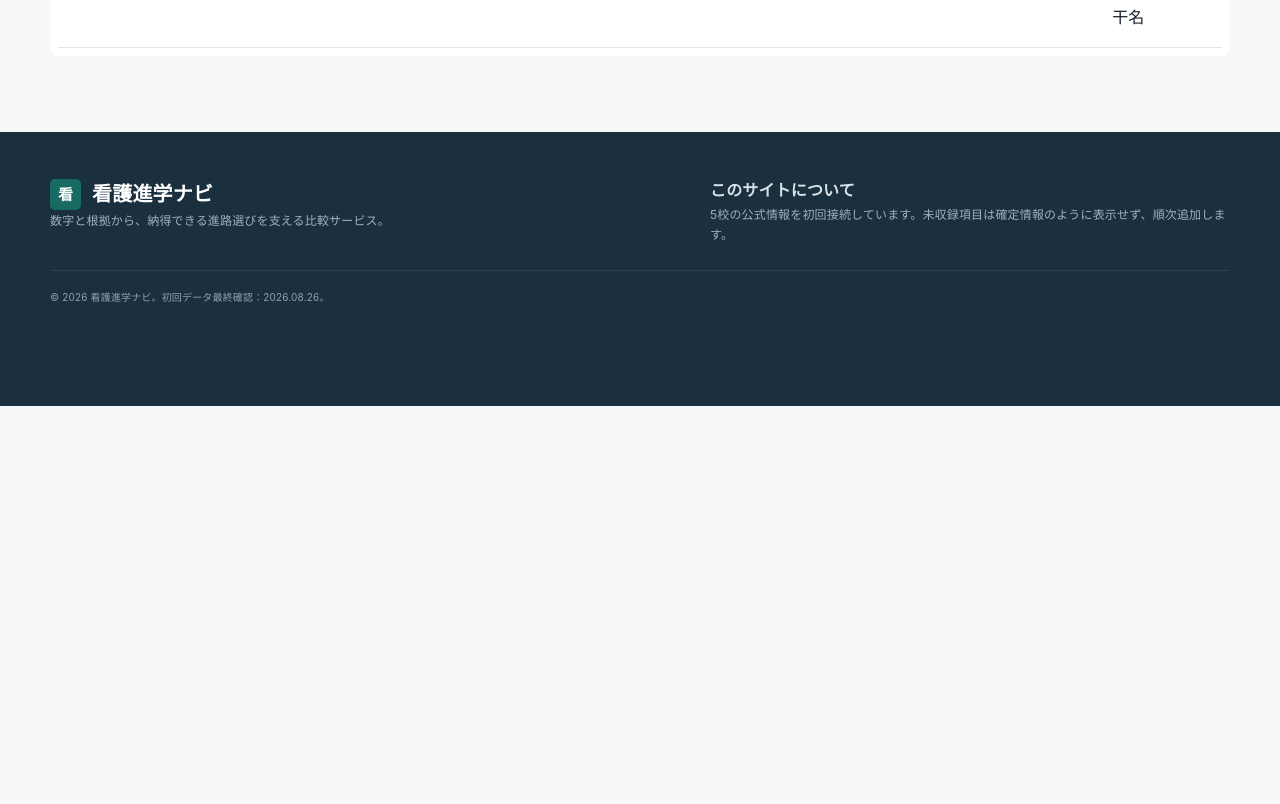
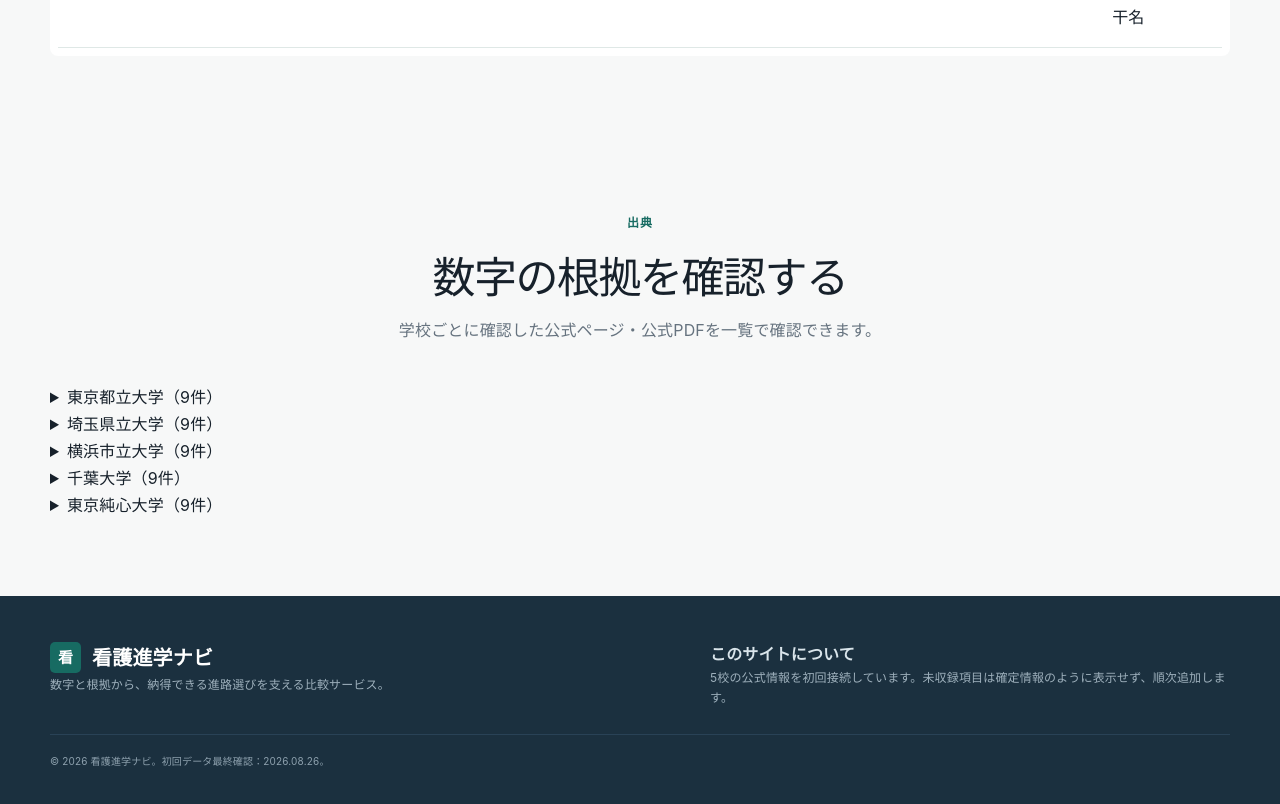
Before and after one commit to toneai0717-bit/kangoshi-shingaku-navi, a Next.js app: page / in a window 1280 px wide. Shown: the part 6627-7431 px from the top of the page. Before the commit the page ends 7033 px from the top, so only its background shows below. Built offline with nearby package versions, Linux system fonts and the light colour scheme.

Commit message:
Expose official source links for school data

```diff
--- a/app/data/schools.ts
+++ b/app/data/schools.ts
@@ -56,6 +56,8 @@ type RawSchool = {
   sourceIds: string[];
 };
 
+type SourceLink = { id: string; title: string; url: string };
+
 export type School = {
   id: string;
   name: string;
@@ -75,6 +77,7 @@ export type School = {
   certificates: string;
   confidence: string;
   sourceCount: number;
+  sources: SourceLink[];
   lastChecked: string;
   missingFields: string[];
   entranceExamFeeLabel: string;
@@ -91,6 +94,7 @@ export const datasetMeta = {
 };
 
 const rawSchools = researchData.schools as unknown as RawSchool[];
+const sourceCatalog = researchData.sources as SourceLink[];
 
 const formatMan = (yen: number) => {
   const man = yen / 10000;
@@ -187,6 +191,7 @@ const buildSchool = (raw: RawSchool): School => {
     certificates: qualifications.join('・'),
     confidence: raw.dataQuality.confidence === 'high' ? 'A 公式情報（初回確認）' : raw.dataQuality.confidence,
     sourceCount: raw.sourceIds.length,
+    sources: raw.sourceIds.map((sourceId) => sourceCatalog.find((source) => source.id === sourceId)).filter((source): source is SourceLink => Boolean(source)),
     lastChecked: datasetMeta.collectedAt,
     missingFields: raw.dataQuality.missingFields,
     entranceExamFeeLabel: formatEntranceExamFee(fee?.entranceExamFee),
--- a/app/page.tsx
+++ b/app/page.tsx
@@ -84,6 +84,7 @@ export default function Home() {
         <section><div className="wrap"><div className="section-head"><div className="eyebrow">情報掲載方針</div><h2>判断に必要な情報を、分かりやすく。</h2><p>特定の学校を一律に評価するのではなく、進路を検討するための客観的な情報を整理して提供します。</p></div><div className="principles"><div className="principle"><div className="icon">✓</div><h3>広告と順位を分離</h3><p>学校からの広告掲載があっても、検索順位や比較評価には反映しません。</p></div><div className="principle"><div className="icon">↻</div><h3>年度と更新日を表示</h3><p>すべての主要数値に対象年度、取得日、データの定義を記載します。</p></div><div className="principle"><div className="icon">i</div><h3>欠けている情報も示す</h3><p>推定値や未確認情報を、確定データのように見せない設計を徹底します。</p></div></div></div></section>
         <section id="data-details"><div className="wrap"><div className="section-head"><div className="eyebrow">費用の内訳</div><h2>初期費用と教材・実習費も確認</h2><p>4年間の既知費用とは別に、出願時の検定料や、学校が公開している教材・実習関連費を表示しています。</p></div><div className="compare-wrap"><table className="compare-table"><thead><tr><th>費用項目</th>{schools.map((school) => <th key={school.id}>{school.name}</th>)}</tr></thead><tbody><tr><td>入試検定料</td>{schools.map((school) => <td key={school.id}>{school.entranceExamFeeLabel}</td>)}</tr><tr><td>教材・実習費</td>{schools.map((school) => <td key={school.id}>{school.materialsCostLabel}</td>)}</tr></tbody></table></div></div></section>
         <section id="admissions-details"><div className="wrap"><div className="section-head"><div className="eyebrow">入試情報</div><h2>募集枠の違いも確認</h2><p>2027年度の公式募集人員を、学校ごとの選抜区分で整理しています。若干名は公式表記のままです。</p></div><div className="compare-wrap"><table className="compare-table"><thead><tr><th>2027年度募集枠</th>{schools.map((school) => <th key={school.id}>{school.name}</th>)}</tr></thead><tbody><tr><td>選抜区分別</td>{schools.map((school) => <td key={school.id}>{school.admissionSummary}</td>)}</tr></tbody></table></div></div></section>
+        <section id="sources"><div className="wrap"><div className="section-head"><div className="eyebrow">出典</div><h2>数字の根拠を確認する</h2><p>学校ごとに確認した公式ページ・公式PDFを一覧で確認できます。</p></div><div className="source-grid">{schools.map((school) => <details key={school.id}><summary>{school.name}（{school.sourceCount}件）</summary><ul>{school.sources.map((source) => <li key={source.id}><a href={source.url} target="_blank" rel="noreferrer">{source.title} ↗</a></li>)}</ul></details>)}</div></div></section>
       </main>
 
       <footer><div className="wrap"><div className="footer-grid"><div><div className="brand footer-brand"><span className="logo">看</span>看護進学ナビ</div><p>数字と根拠から、納得できる進路選びを支える比較サービス。</p></div><div><b>このサイトについて</b><p>{datasetMeta.schoolCount}校の公式情報を初回接続しています。未収録項目は確定情報のように表示せず、順次追加します。</p></div></div><div className="disclaimer">© 2026 看護進学ナビ。初回データ最終確認：{datasetMeta.collectedAt.replaceAll('-', '.')}。</div></div></footer>
```
